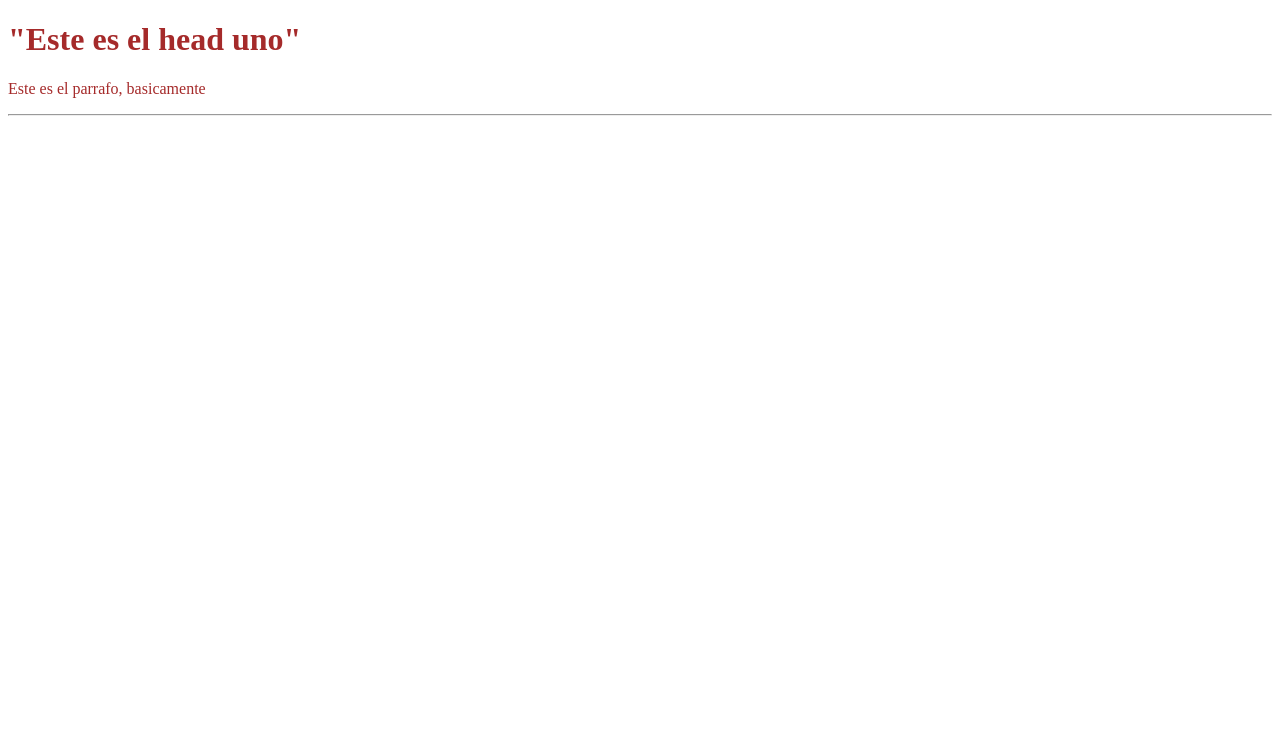
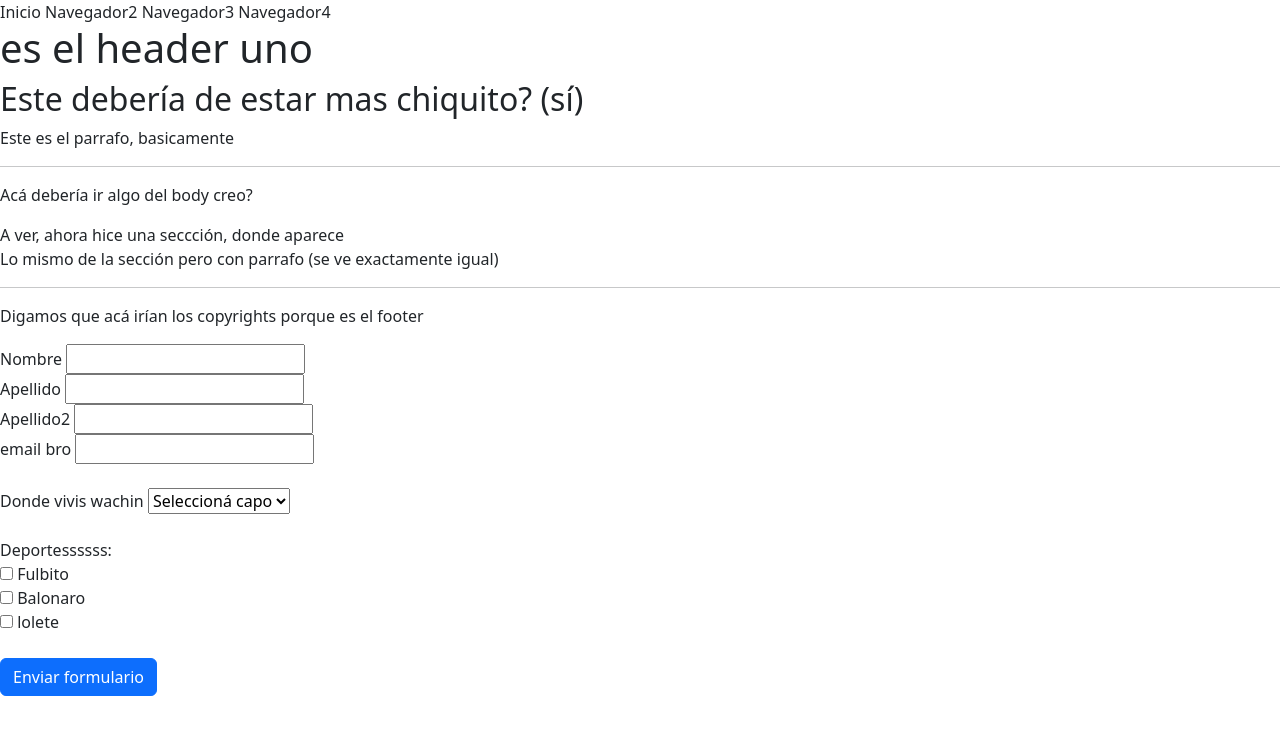
Before and after one commit to Jerecito/TP-DDS, a plain HTML site: page Practicar_parcial/frontend/index.html in a window 1280 px wide. Drawn offline with nearby package versions, Linux system fonts and the light colour scheme.

Commit message:
empezamos con js

```diff
--- a/Practicar_parcial/frontend/index.html
+++ b/Practicar_parcial/frontend/index.html
@@ -4,11 +4,74 @@
     <meta charset="UTF-8">
     <meta name="viewport" content="width=device-width, initial-scale=1.0">
     <title>Document</title>
-    <link rel="stylesheet" href="index.css">
+    <link href="https://cdn.jsdelivr.net/npm/bootstrap@5.3.5/dist/css/bootstrap.min.css" rel="stylesheet" integrity="sha384-SgOJa3DmI69IUzQ2PVdRZhwQ+dy64/BUtbMJw1MZ8t5HZApcHrRKUc4W0kG879m7" crossorigin="anonymous">
 </head>
 <body>
-    <h1 class="texto_piola">"Este es el head uno"</h1>
-    <p class="texto_piola"> Este es el parrafo, basicamente</p>
+    <nav>
+        <a>Inicio</a>
+        <a> Navegador2</a>
+        <a> Navegador3</a>
+        <a> Navegador4</a>
+    </nav>
+    <header class="texto_piola">
+        <h1>es el header uno</h1>
+        <h2>Este debería de estar mas chiquito? (sí)</h2>
+    </header>
+    <!-- <h1 class="texto_piola">"Este es el head uno"</h1> -->
+    <p class="texto_piola"> Este es el parrafo, basicamente
+    </p>
     <hr>
+    <main>
+        <p>Acá debería ir algo del body creo?</p>
+        <section>
+            A ver, ahora hice una seccción, donde aparece
+            <p>Lo mismo de la sección pero con parrafo (se ve exactamente igual)</p>
+
+        </section>
+
+
+    </main>
+    <hr>
+    <footer>
+        <p>Digamos que acá irían los copyrights porque es el footer</p>
+    </footer>
+    <form>
+        <label for="Nombre">Nombre</label>
+        <input type="text" name="Nombre" id="Nombre" required>
+        <br>
+
+        <label for="Apellido">Apellido</label>
+        <input type="text" name="Apellido" id="Apellido">
+        <br>
+
+        <label for="Apellido2">Apellido2</label>
+        <input type="text" name="Apellido2" id="Apellido2">
+        <br>
+
+        <label for="email">email bro</label>
+        <input type="email" name="email" id="email">
+
+        <br><br>
+        <label for="strox">Donde vivis wachin</label>
+        <select name="strox" id="" required>
+            <option value="">Seleccioná capo</option>
+            <option value="stroxo1">stroxo1</option>
+            <option value="stroxo2">stroxo2</option>
+        </select>
+        <br><br>
+        <label for="Deporte">Deportessssss: </label><br>
+
+        <input type="checkbox" name="Deporte" id="Fulbito">
+        <label for="Fulbito">Fulbito</label><br>
+
+        <input type="checkbox" name="Deporte" id="Balonaro">
+        <label for="Balonaro">Balonaro</label><br>
+
+
+        <input type="checkbox" name="Deporte" id="lolete">
+        <label for="lolete">lolete</label><br><br>
+
+        <button type="submit button" class="btn btn-primary">Enviar formulario</button>
+    </form>
 </body>
 </html>
```
Also changed, not shown: Practicar_parcial/frontend/bases.js (added).
